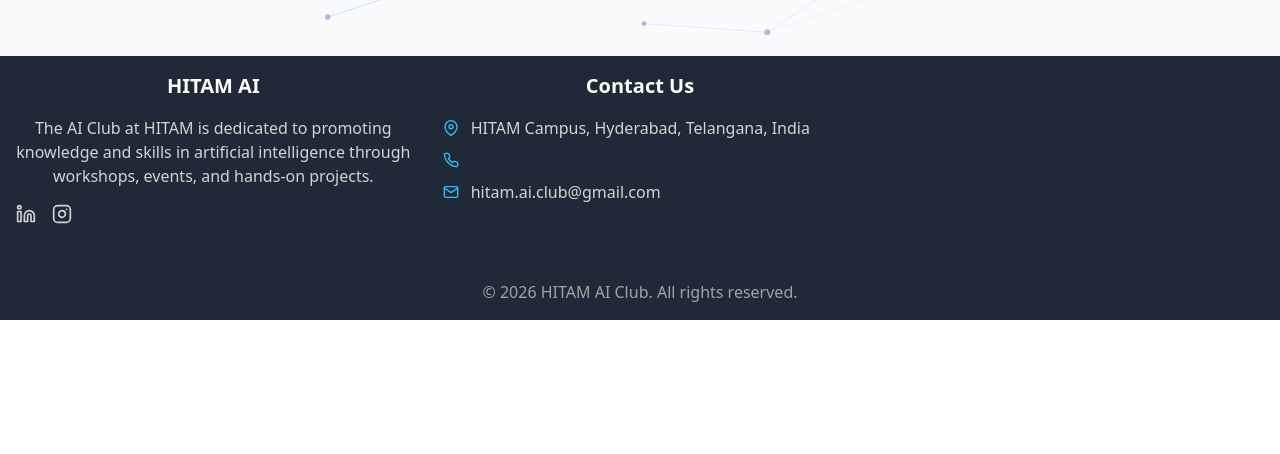
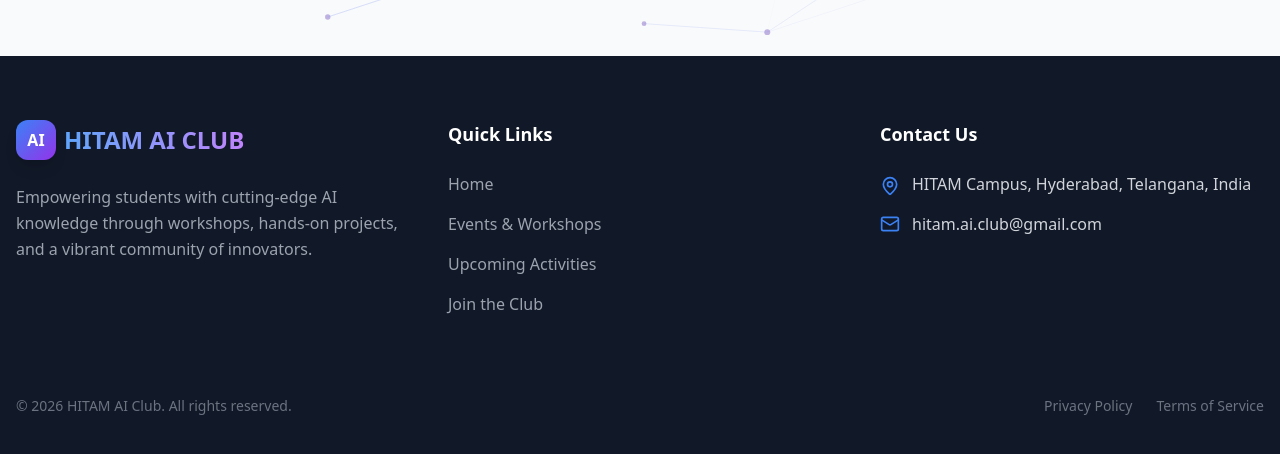
Before and after one commit to HitamAiclub/Hitam_Ai_frontend, a React (Vite) app: page /#/events in a window 1280 px wide. Shown: the part 744-1198 px from the top of the page. Before the commit the page ends 1064 px from the top, so only its background shows below. Built offline with nearby package versions, Linux system fonts and the light colour scheme; no server answers; the database is empty.

Commit message:
first commit

```diff
--- a/src/components/layout/Footer.jsx
+++ b/src/components/layout/Footer.jsx
@@ -1,71 +1,102 @@
+import React from "react";
 import { Link } from "react-router-dom";
-import { FiMail, FiMapPin, FiPhone, FiGithub, FiLinkedin, FiInstagram } from "react-icons/fi";
+import { motion } from "framer-motion";
+import {
+  Github,
+  Linkedin,
+  Twitter,
+  Instagram,
+  Mail,
+  MapPin,
+  Phone,
+  ArrowRight,
+  Send
+} from "lucide-react";
 
-function Footer() {
+const Footer = () => {
   const currentYear = new Date().getFullYear();
 
+  const handleSubscribe = (e) => {
+    e.preventDefault();
+    // Add newsletter subscription logic here
+  };
+
   return (
-    <footer className="bg-gray-800 text-white text-center py-4 w-full">
-      <div className="container mx-auto px-4">
-        <div className="grid grid-cols-1 md:grid-cols-3 gap-8">
-          {/* About */}
-          <div>
-            <h3 className="text-xl font-bold mb-4">HITAM AI</h3>
-            <p className="text-neutral-300 mb-4">
-              The AI Club at HITAM is dedicated to promoting knowledge and skills in artificial intelligence through workshops, events, and hands-on projects.
+    <footer className="bg-gray-900 border-t border-gray-800 text-gray-300">
+      <div className="max-w-7xl mx-auto px-4 py-12 md:py-16">
+        <div className="grid grid-cols-1 md:grid-cols-2 lg:grid-cols-3 gap-12 mb-12">
+
+          {/* Brand Section */}
+          <div className="space-y-6">
+            <Link to="/" className="flex items-center space-x-2">
+              <div className="w-10 h-10 rounded-xl bg-gradient-to-br from-blue-500 to-purple-600 flex items-center justify-center text-white font-bold shadow-lg">
+                AI
+              </div>
+              <span className="text-2xl font-bold bg-gradient-to-r from-blue-400 to-purple-400 bg-clip-text text-transparent">
+                HITAM AI CLUB
+              </span>
+            </Link>
+            <p className="text-gray-400 leading-relaxed">
+              Empowering students with cutting-edge AI knowledge through workshops, hands-on projects, and a vibrant community of innovators.
             </p>
-            <div className="flex space-x-4">
-              {/* Update these URLs to actual club profiles */}
 
-              <a
-                href="https://linkedin.com/company/hitam-aiclub"
-                className="text-neutral-300 hover:text-primary-400 transition-colors"
-                aria-label="LinkedIn"
-                target="_blank"
-                rel="noopener noreferrer"
-              >
-                <FiLinkedin size={20} />
-              </a>
-              <a
-                href="https://instagram.com/hitam.aiclub"
-                className="text-neutral-300 hover:text-primary-400 transition-colors"
-                aria-label="Instagram"
-                target="_blank"
-                rel="noopener noreferrer"
-              >
-                <FiInstagram size={20} />
-              </a>
-            </div>
           </div>
 
           {/* Quick Links */}
+          <div>
+            <h3 className="text-white font-bold text-lg mb-6">Quick Links</h3>
+            <ul className="space-y-4">
+              {[
+                { name: "Home", path: "/" },
+                { name: "Events & Workshops", path: "/events" },
+                { name: "Upcoming Activities", path: "/upcoming" },
+                { name: "Join the Club", path: "/join" }
+              ].map((link) => (
+                <li key={link.name}>
+                  <Link
+                    to={link.path}
+                    className="flex items-center group text-gray-400 hover:text-blue-400 transition-colors"
+                  >
+                    <ArrowRight className="w-4 h-4 mr-2 opacity-0 -ml-6 group-hover:opacity-100 group-hover:ml-0 transition-all duration-300" />
+                    {link.name}
+                  </Link>
+                </li>
+              ))}
+            </ul>
+          </div>
 
-          {/* Contact */}
+          {/* Contact Info */}
           <div>
-            <h3 className="text-xl font-bold mb-4">Contact Us</h3>
-            <ul className="space-y-3">
-              <li className="flex items-start space-x-3">
-                <FiMapPin className="mt-1 text-primary-400 flex-shrink-0" />
-                <span className="text-neutral-300">HITAM Campus, Hyderabad, Telangana, India</span>
+            <h3 className="text-white font-bold text-lg mb-6">Contact Us</h3>
+            <ul className="space-y-4">
+              <li className="flex items-start">
+                <MapPin className="w-5 h-5 text-blue-500 mr-3 mt-1 flex-shrink-0" />
+                <span>HITAM Campus, Hyderabad, Telangana, India</span>
               </li>
-              <li className="flex items-center space-x-3">
-                <FiPhone className="text-primary-400 flex-shrink-0" />
-                <span className="text-neutral-300"></span>
-              </li>
-              <li className="flex items-center space-x-3">
-                <FiMail className="text-primary-400 flex-shrink-0" />
-                <a href="mailto:hitam.ai.club@gmail.com" className="text-neutral-300 hover:text-primary-400 transition-colors">hitam.ai.club@gmail.com</a>
+              <li className="flex items-center">
+                <Mail className="w-5 h-5 text-blue-500 mr-3 flex-shrink-0" />
+                <a href="mailto:hitam.ai.club@gmail.com" className="hover:text-blue-400 transition-colors">
+                  hitam.ai.club@gmail.com
+                </a>
               </li>
             </ul>
           </div>
+
+
+
         </div>
 
-        <div className="border-t border-neutral-800 mt-8 pt-6 text-center text-neutral-400">
+        {/* Bottom Bar */}
+        <div className="border-t border-gray-800 pt-8 flex flex-col md:flex-row justify-between items-center text-sm text-gray-500">
           <p>© {currentYear} HITAM AI Club. All rights reserved.</p>
+          <div className="flex space-x-6 mt-4 md:mt-0">
+            <Link to="#" className="hover:text-white transition-colors">Privacy Policy</Link>
+            <Link to="#" className="hover:text-white transition-colors">Terms of Service</Link>
+          </div>
         </div>
       </div>
     </footer>
   );
-}
+};
 
 export default Footer;
--- a/src/pages/EventsPage.jsx
+++ b/src/pages/EventsPage.jsx
@@ -279,74 +279,82 @@ const EventsPage = () => {
             {optimisticEvents.filter(event =>
               activeFilter === "all" || event.meta?.type === activeFilter
             ).map((event, index) => (
-              <Card key={event.id} delay={index * 0.1}>
-                <div className={`relative ${event.isOptimistic ? "opacity-75" : ""}`}>
+              <Card key={event.id} delay={index * 0.1} className="group h-full flex flex-col">
+                <div className="relative h-56 overflow-hidden bg-gray-900">
+                  {/* Blurred Background Image */}
+                  <div
+                    className="absolute inset-0 bg-cover bg-center blur-md opacity-50 scale-110"
+                    style={{ backgroundImage: `url(${event.meta?.imageUrl || "https://images.pexels.com/photos/3861969/pexels-photo-3861969.jpeg?auto=compress&cs=tinysrgb&w=800"})` }}
+                  />
+
+                  {/* Main Image */}
                   <img
                     src={event.meta?.imageUrl || "https://images.pexels.com/photos/3861969/pexels-photo-3861969.jpeg?auto=compress&cs=tinysrgb&w=800"}
                     alt={event.meta?.title}
-                    className="w-full h-48 object-cover rounded-t-2xl"
+                    className="relative w-full h-full object-contain z-10 transition-transform duration-500 group-hover:scale-105"
                   />
-                  <div className="absolute top-4 right-4">
-                    <span className={`px-2 py-1 rounded-full text-xs font-medium ${
-                      event.meta?.type === "workshop"
-                        ? "bg-purple-100 text-purple-700 dark:bg-purple-900 dark:text-purple-300"
-                        : "bg-blue-100 text-blue-700 dark:bg-blue-900 dark:text-blue-300"
+
+                  {/* Type Badge */}
+                  <div className="absolute top-4 left-4">
+                    <span className={`px-3 py-1 rounded-full text-xs font-semibold uppercase tracking-wider shadow-md ${event.meta?.type === "workshop"
+                      ? "bg-purple-500 text-white"
+                      : "bg-blue-500 text-white"
                       }`}>
                       {event.meta?.type === "workshop" ? "Workshop" : "Event"}
                     </span>
                   </div>
                 </div>
 
-                <div className="p-6">
-                  <h3 className="text-xl font-semibold text-gray-900 dark:text-white mb-2">
+                <div className="p-6 flex-1 flex flex-col">
+                  <div className="flex-1">
+                    <div className="mb-4">
+                      <h3 className="text-xl font-bold text-gray-900 dark:text-white mb-2 line-clamp-2 group-hover:text-blue-600 dark:group-hover:text-blue-400 transition-colors">
                         {event.meta?.title}
                       </h3>
-                  <p className="text-gray-600 dark:text-gray-300 mb-4 line-clamp-3">
+                      <p className="text-gray-600 dark:text-gray-300 text-sm line-clamp-3 leading-relaxed">
                         {event.meta?.description}
                       </p>
+                    </div>
 
-                  <div className="space-y-2 text-sm text-gray-500 dark:text-gray-400 mb-4">
+                    <div className="space-y-3 mb-6">
                       {event.meta?.sessionBy && (
-                      <div className="flex items-center">
-                        <User className="w-4 h-4 mr-2" />
-                        <span>Session by: {event.meta.sessionBy}</span>
+                        <div className="flex items-center text-sm text-gray-500 dark:text-gray-400 bg-gray-50 dark:bg-gray-800/50 p-2 rounded-lg">
+                          <User className="w-4 h-4 mr-2 text-blue-500" />
+                          <span className="font-medium">By {event.meta.sessionBy}</span>
                         </div>
                       )}
-                    <div className="flex items-center">
-                      <Calendar className="w-4 h-4 mr-2" />
-                      <span>
-                        {event.meta?.startDate && new Date(event.meta.startDate).toLocaleDateString()}
-                        {event.meta?.endDate && event.meta.endDate !== event.meta.startDate &&
-                          ` - ${new Date(event.meta.endDate).toLocaleDateString()}`
-                        }
-                      </span>
+
+
                     </div>
                   </div>
 
                   {user && (
-                    <div className="flex gap-2">
+                    <div className="flex gap-2 pt-4 border-t border-gray-100 dark:border-gray-700 mt-auto">
                       <Button
-                        variant="outline"
+                        variant="ghost"
                         size="sm"
                         onClick={() => handleEdit(event)}
+                        className="flex-1 hover:bg-blue-50 dark:hover:bg-blue-900/20 text-blue-600 dark:text-blue-400"
                         disabled={event.isOptimistic}
                       >
-                        <Edit className="w-4 h-4 mr-1" />
+                        <Edit className="w-4 h-4 mr-2" />
                         Edit
                       </Button>
                       <Button
-                        variant="danger"
+                        variant="ghost"
                         size="sm"
                         onClick={() => handleDelete(event.id)}
+                        className="flex-1 hover:bg-red-50 dark:hover:bg-red-900/20 text-red-600 dark:text-red-400"
                         disabled={event.isOptimistic}
                       >
-                        <Trash2 className="w-4 h-4 mr-1" />
+                        <Trash2 className="w-4 h-4 mr-2" />
                         Delete
                       </Button>
                     </div>
                   )}
                 </div>
               </Card>
+
             ))}
           </div>
         )}
@@ -373,7 +381,7 @@ const EventsPage = () => {
           <Input
             label="Title"
             value={formData.title}
-            onChange={(e) => setFormData({...formData, title: e.target.value})}
+            onChange={(e) => setFormData({ ...formData, title: e.target.value })}
             required
           />
 
@@ -383,7 +391,7 @@ const EventsPage = () => {
             </label>
             <textarea
               value={formData.description}
-              onChange={(e) => setFormData({...formData, description: e.target.value})}
+              onChange={(e) => setFormData({ ...formData, description: e.target.value })}
               rows={4}
               className="w-full px-3 py-2 border border-gray-300 dark:border-gray-600 rounded-xl bg-white dark:bg-gray-800 text-gray-900 dark:text-white focus:outline-none focus:ring-2 focus:ring-blue-500"
               required
@@ -395,21 +403,21 @@ const EventsPage = () => {
               label="Start Date"
               type="date"
               value={formData.startDate}
-              onChange={(e) => setFormData({...formData, startDate: e.target.value})}
+              onChange={(e) => setFormData({ ...formData, startDate: e.target.value })}
               required
             />
             <Input
               label="End Date"
               type="date"
               value={formData.endDate}
-              onChange={(e) => setFormData({...formData, endDate: e.target.value})}
+              onChange={(e) => setFormData({ ...formData, endDate: e.target.value })}
             />
           </div>
 
           <Input
             label="Session By"
             value={formData.sessionBy}
-            onChange={(e) => setFormData({...formData, sessionBy: e.target.value})}
+            onChange={(e) => setFormData({ ...formData, sessionBy: e.target.value })}
           />
 
           <div>
@@ -418,7 +426,7 @@ const EventsPage = () => {
             </label>
             <select
               value={formData.type}
-              onChange={(e) => setFormData({...formData, type: e.target.value})}
+              onChange={(e) => setFormData({ ...formData, type: e.target.value })}
               className="w-full px-3 py-2 border border-gray-300 dark:border-gray-600 rounded-xl bg-white dark:bg-gray-800 text-gray-900 dark:text-white focus:outline-none focus:ring-2 focus:ring-blue-500"
             >
               <option value="event">Event</option>
@@ -482,7 +490,7 @@ const EventsPage = () => {
           </div>
         </div>
       </Modal>
-    </div>
+    </div >
   );
 };
 
--- a/src/pages/HomePage.jsx
+++ b/src/pages/HomePage.jsx
@@ -132,10 +132,10 @@ const HomePage = () => {
                   variant="outline"
                   size="lg"
                   className="border-2 border-purple-600 text-purple-700 hover:bg-purple-50 dark:border-purple-400 dark:text-purple-300 dark:hover:bg-purple-900/20 text-lg font-semibold flex items-center justify-center px-10 py-5 rounded-2xl transition-all hover:scale-105"
-                  onClick={() => navigate("/community")}
+                  onClick={() => navigate("/join")}
                 >
                   <Users className="mr-3 w-6 h-6" />
-                  Join Community
+                  Join the Club
                 </Button>
               </div>
 
@@ -305,10 +305,10 @@ const HomePage = () => {
 
               <div className="pt-2">
                 <Button
-                  onClick={() => navigate("/community")}
+                  onClick={() => navigate("/join")}
                   className="bg-purple-600 hover:bg-purple-700 text-white px-8 py-3 rounded-lg font-semibold shadow-lg shadow-purple-500/30 transition flex items-center"
                 >
-                  Join Our Community
+                  Join the Club
                   <ArrowRight className="ml-2 w-4 h-4" />
                 </Button>
               </div>
--- a/src/pages/JoinClub.jsx
+++ b/src/pages/JoinClub.jsx
@@ -52,7 +52,7 @@ const JoinClub = () => {
           className="text-center mb-12"
         >
           <h1 className="text-4xl font-bold text-gray-900 dark:text-white mb-4">
-            Join Our Community
+            Join the Club
           </h1>
           <p className="text-lg text-gray-600 dark:text-gray-300 max-w-2xl mx-auto">
             Connect with us on our various platforms. Stay updated with the latest events,
--- a/src/pages/admin/MediaManagement.jsx
+++ b/src/pages/admin/MediaManagement.jsx
@@ -714,6 +714,7 @@ const MediaManagement = () => {
             folder={currentPath === 'hitam_ai' ? 'hitam_ai/general' : currentPath}
             onUpload={handleUploadSuccess}
             showPreview
+            allowMultiple
           />
         </div>
       </Modal>
```
Lines whose indentation alone changed are shown as unchanged.
